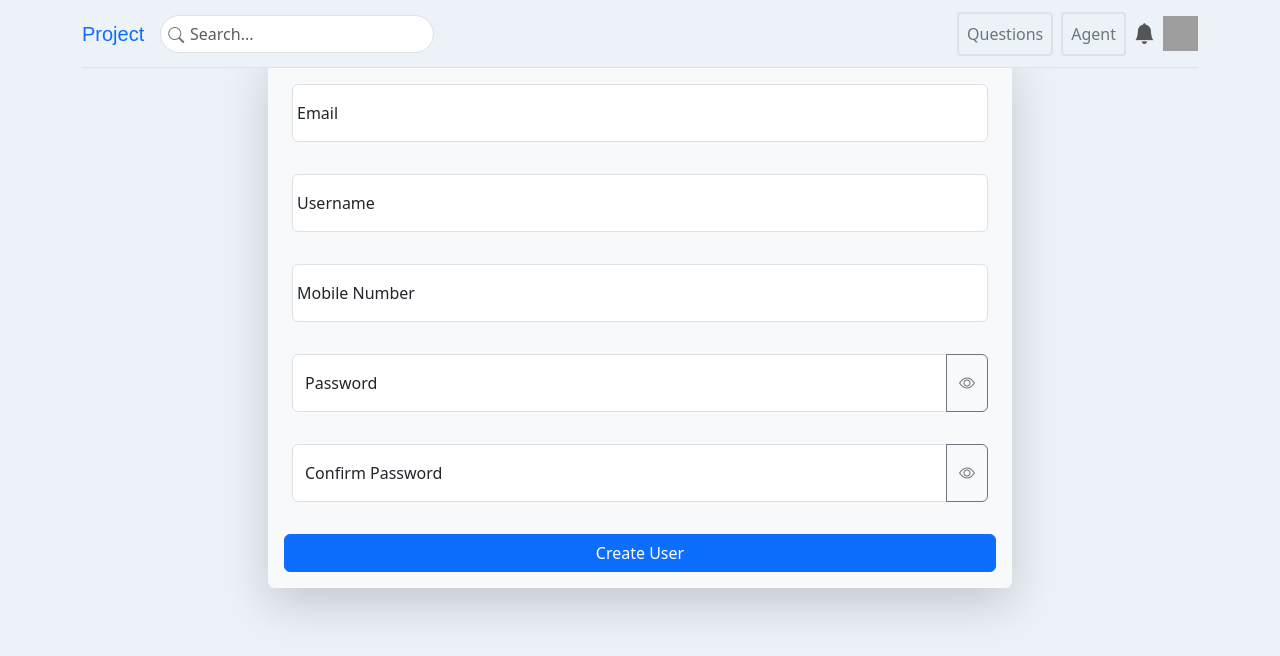
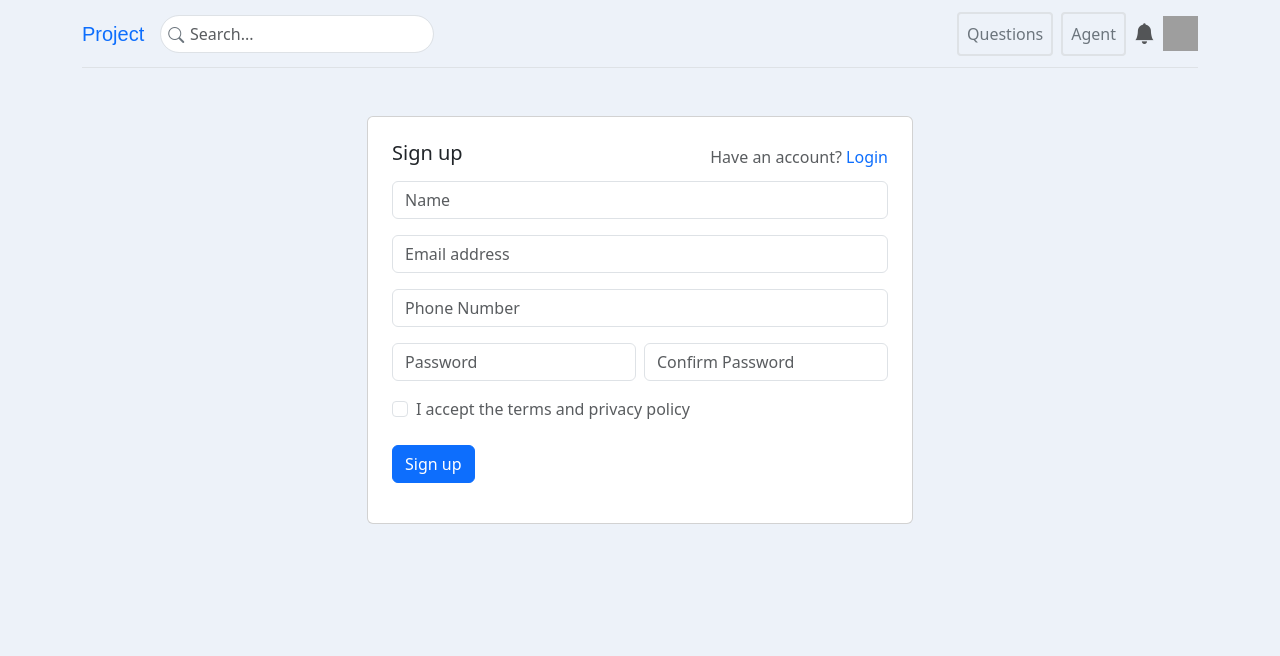
Before and after one commit to Md-Jahid-Hasan/ask-To-Know, an Angular app in the folder ast_to_know_frontend/: page /signup in a window 1280 px wide. Shown: the top 656 px of the page. Built offline with nearby package versions, Linux system fonts and the light colour scheme; grey boxes are pictures that could not be loaded.

Commit message:
update user home and update login and signup design

```diff
--- a/ast_to_know_frontend/src/app/components/login/login.component.html
+++ b/ast_to_know_frontend/src/app/components/login/login.component.html
@@ -1,21 +1,31 @@
-<h1 class="mb-5 text-center">Login</h1>
+<div class="row align-items-center justify-content-center py-5">
+    <div class="col-sm-10 col-md-8 col-lg-8 col-xl-6 col-xxl-6">
+        <div class="card">
+            <div class="card-body p-4 p-sm-5">
+                <div class="row align-items-center justify-content-between mb-2">
+                    <div class="col-auto">
+                        <h5>Log in</h5>
+                    </div>
+                    <div class="col-auto "><span class="mb-0">or </span> <span>
+                        <a class="text-decoration-none" href="/signup">Create an account</a></span></div>
+                </div>
+                <form>
+                    <div class="mb-3"><input class="form-control" type="email" placeholder="Email address"></div>
+                    <div class="mb-3"><input class="form-control" type="password" placeholder="Password"></div>
+                    <div class="row">
+                        <div class="col-auto">
+                            <div class="form-check mb-0">
+                                <input class="form-check-input" type="checkbox" id="basic-checkbox" checked="checked">
+                                <label class="form-check-label mb-0" for="basic-checkbox">Remember me</label>
+                            </div>
+                        </div>
 
-<div class="d-flex justify-content-center">
-    <form class="col-8 row g-3 shadow-lg p-3 mb-5 bg-body-tertiary rounded" id="loginForm">
-        <div class="form-floating mb-3">
-            <input type="email" class="form-control" id="emailInput" placeholder="name@gmail.com">
-            <label for="emailInput">Gmail</label>
-            <div id="emailError" class="text-danger d-none">Please enter a valid email.</div>
+                    </div>
+                    <div class="mb-3">
+                        <button class="btn btn-primary d-block w-100 mt-3" type="submit" name="submit">Log in</button>
+                    </div>
+                </form>
+            </div>
         </div>
-
-        <div class="input-group mb-3">
-            <div class="form-floating">
-                <input type="password" class="form-control" id="passwordInput" placeholder="Username">
-                <label for="passwordInput">Password</label>
-            </div>
-            <span class="input-group-text"><i class="bi bi-eye"></i></span>
-        </div>
-
-        <button type="submit" class="btn btn-primary">Login</button>
-    </form>
+    </div>
 </div>
--- a/ast_to_know_frontend/src/app/components/user-create/user-create.component.html
+++ b/ast_to_know_frontend/src/app/components/user-create/user-create.component.html
@@ -1,56 +1,37 @@
-<div class="d-flex justify-content-center">
-    <form class="col-8 row g-3 shadow-lg p-3 mb-5 bg-body-tertiary rounded" id="userForm">
-        <!-- Email Field -->
-        <div class="form-floating mb-3">
-            <input type="email" class="form-control" id="emailInput" placeholder="name@example.com" required>
-            <label for="emailInput">Email</label>
-            <div id="emailError" class="text-danger d-none">Please enter a valid email.</div>
+<div class="row align-items-center justify-content-center py-5">
+    <div class="col-sm-10 col-md-8 col-lg-8 col-xl-6 col-xxl-6">
+        <div class="card">
+            <div class="card-body p-4">
+                <div class="row align-items-center justify-content-between mb-2">
+                    <div class="col-auto">
+                        <h5>Sign up</h5>
                     </div>
-
-        <!-- Username Field -->
-        <div class="form-floating mb-3">
-            <input type="text" class="form-control" id="usernameInput" placeholder="Username" required>
-            <label for="usernameInput">Username</label>
-            <div id="usernameError" class="text-danger d-none">Username is required.</div>
+                    <div class="col-auto text-body-secondary"><span>Have an account? </span>
+                        <a class="text-decoration-none" href="/login">Login</a></div>
                 </div>
-
-        <!-- Mobile Number Field -->
-        <div class="form-floating mb-3">
-            <input type="tel" class="form-control" id="mobileInput" placeholder="123-456-7890"
-                   pattern="\d{3}-\d{3}-\d{4}"
-                   required>
-            <label for="mobileInput">Mobile Number</label>
-            <div id="mobileError" class="text-danger d-none">Please enter a valid mobile number (123-456-7890).</div>
+                <form>
+                    <div class="mb-3"><input class="form-control" type="text" placeholder="Name"></div>
+                    <div class="mb-3"><input class="form-control" type="email" placeholder="Email address"></div>
+                    <div class="mb-3"><input class="form-control" type="text" placeholder="Phone Number"></div>
+                    <div class="row gx-2">
+                        <div class="mb-3 col-sm-6">
+                            <input class="form-control" type="password" autocomplete="on" placeholder="Password">
                         </div>
-
-        <!-- Password Field -->
-        <div class="input-group mb-3">
-            <div class="form-floating flex-grow-1">
-                <input type="password" class="form-control" id="passwordInput" placeholder="Password" required>
-                <label for="passwordInput">Password</label>
+                        <div class="mb-3 col-sm-6">
+                            <input class="form-control" type="password" autocomplete="on"
+                                   placeholder="Confirm Password">
                         </div>
-            <button class="btn btn-outline-secondary rounded-end" type="button" id="togglePassword"
-                    aria-label="Toggle password visibility">
-                <i class="bi bi-eye"></i>
-            </button>
-            <div id="passwordError" class="text-danger d-none">Password is required.</div>
                     </div>
-
-        <!-- Confirm Password Field -->
-        <div class="input-group mb-3">
-            <div class="form-floating flex-grow-1">
-                <input type="password" class="form-control" id="confirmPasswordInput" placeholder="Confirm Password"
-                       required>
-                <label for="confirmPasswordInput">Confirm Password</label>
+                    <div class="form-check text-body-secondary">
+                        <input class="form-check-input" type="checkbox" id="basic-register-checkbox">
+                        <label class="form-label" for="basic-register-checkbox">I accept the terms and privacy
+                            policy</label>
                     </div>
-            <button class="btn btn-outline-secondary rounded-end" type="button" id="toggleConfirmPassword"
-                    aria-label="Toggle confirm password visibility">
-                <i class="bi bi-eye"></i>
-            </button>
-            <div id="confirmPasswordError" class="text-danger d-none">Passwords do not match.</div>
+                    <div class="mb-3">
+                        <button class="btn btn-primary d-block mt-3" type="submit" name="submit">Sign up</button>
                     </div>
-
-        <!-- Submit Button -->
-        <button type="submit" class="btn btn-primary">Create User</button>
                 </form>
             </div>
+        </div>
+    </div>
+</div>
```
Also changed, not shown: ast_to_know_frontend/src/app/components/user-home/user-home.component.html (+95 -44 lines). Lines whose indentation alone changed are shown as unchanged.
